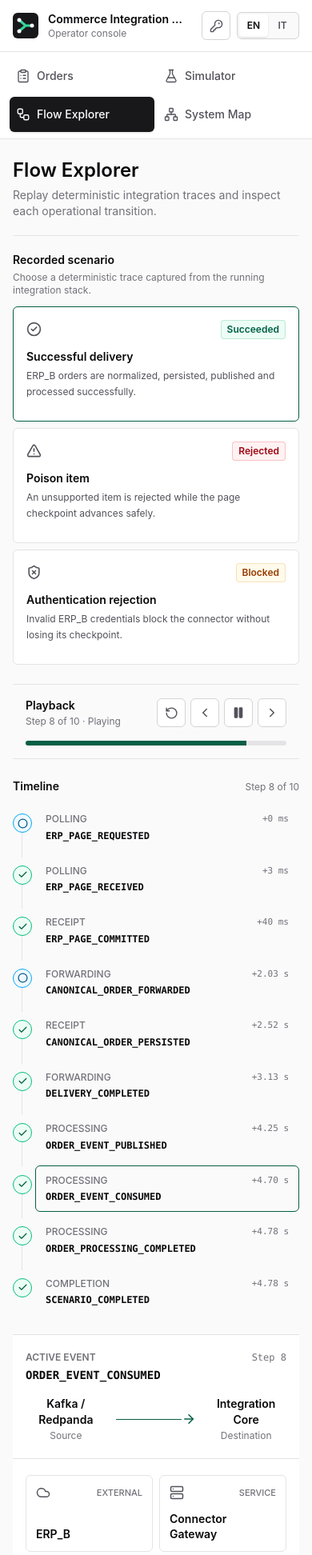
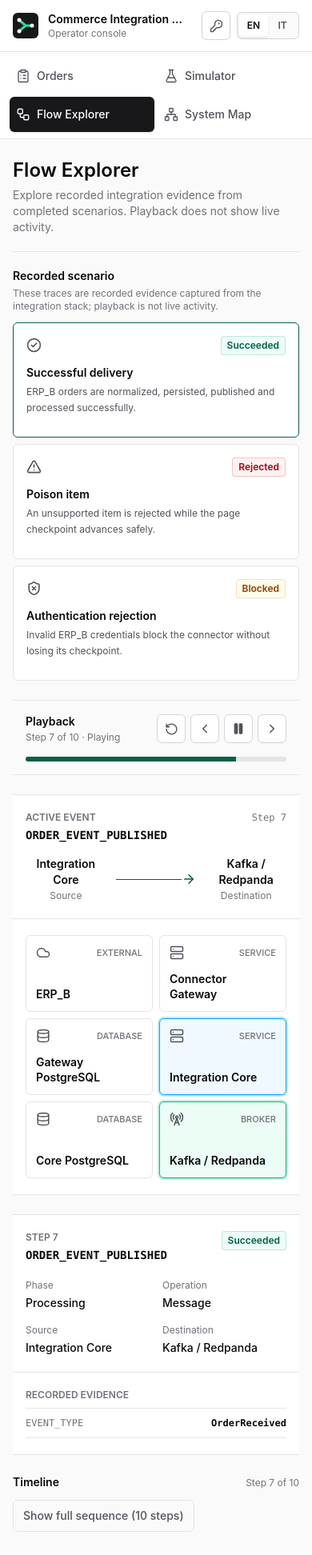
Before and after one commit to PietroRussoD/commerce-integration-hub, a React (Vite) app in the folder apps/operator-console/: page /flow-explorer in a window 390 px wide. Shown: the top 1944 px of the page at 80% size. Built offline with nearby package versions, Linux system fonts and the light colour scheme.

Commit message:
✨ Improve mobile flow exploration

```diff
--- a/apps/operator-console/src/features/flow-explorer/FlowStepDetails.tsx
+++ b/apps/operator-console/src/features/flow-explorer/FlowStepDetails.tsx
@@ -4,20 +4,27 @@ import { StatusBadge } from "../../components/ui/StatusBadge";
 import type { FlowParticipant, FlowStep } from "./flowTrace";
 
 export interface FlowStepDetailsProps {
+  readonly idPrefix?: string;
   readonly participants: readonly FlowParticipant[];
+  readonly regionLabel?: string;
   readonly step: FlowStep;
 }
 
-export function FlowStepDetails({ participants, step }: FlowStepDetailsProps) {
+export function FlowStepDetails({ idPrefix = "flow-step-details", participants, regionLabel, step }: FlowStepDetailsProps) {
   const { t } = useTranslation();
   const source = findParticipantLabel(participants, step.sourceParticipantId);
+  const titleId = `${idPrefix}-title`;
   const destination =
     step.targetParticipantId === undefined
       ? t("flowExplorer.stepDetails.outcome")
       : findParticipantLabel(participants, step.targetParticipantId);
 
   return (
-    <section aria-labelledby="flow-step-details-title" className="border-y border-app-border bg-app-surface py-5">
+    <section
+      aria-labelledby={regionLabel === undefined ? titleId : undefined}
+      aria-label={regionLabel}
+      className="border-y border-app-border bg-app-surface py-5"
+    >
       <div className="px-4 sm:px-5">
         <div className="flex flex-wrap items-start justify-between gap-3">
           <div className="min-w-0">
@@ -25,7 +32,7 @@ export function FlowStepDetails({ participants, step }: FlowStepDetailsProps) {
               {t("flowExplorer.stepDetails.step", { sequence: step.sequence })}
             </p>
             <h2
-              id="flow-step-details-title"
+              id={titleId}
               className="mt-1 break-words font-mono text-sm font-semibold text-app-foreground"
             >
               {step.eventType}
--- a/apps/operator-console/src/features/flow-explorer/FlowTimeline.tsx
+++ b/apps/operator-console/src/features/flow-explorer/FlowTimeline.tsx
@@ -1,11 +1,12 @@
 import { Ban, Check, Circle, CircleAlert, type LucideIcon } from "lucide-react";
-import { type KeyboardEvent, useRef } from "react";
+import { type KeyboardEvent, type ReactNode, useRef, useState } from "react";
 import { useTranslation } from "react-i18next";
 
 import type { FlowStep } from "./flowTrace";
 
 export interface FlowTimelineProps {
   readonly activeStepIndex: number;
+  readonly activeStepDetails?: ReactNode;
   readonly onSelectStep: (stepIndex: number) => void;
   readonly steps: readonly FlowStep[];
 }
@@ -24,9 +25,10 @@ const statusClassNames: Record<FlowStep["status"], string> = {
   SUCCEEDED: "border-emerald-500 bg-emerald-50 text-emerald-800",
 };
 
-export function FlowTimeline({ activeStepIndex, onSelectStep, steps }: FlowTimelineProps) {
+export function FlowTimeline({ activeStepIndex, activeStepDetails, onSelectStep, steps }: FlowTimelineProps) {
   const { t } = useTranslation();
   const buttonRefs = useRef<Array<HTMLButtonElement | null>>([]);
+  const [isExpanded, setIsExpanded] = useState(false);
 
   function selectAndFocus(stepIndex: number): void {
     onSelectStep(stepIndex);
@@ -55,7 +57,20 @@ export function FlowTimeline({ activeStepIndex, onSelectStep, steps }: FlowTimel
         </span>
       </div>
 
-      <ol className="mt-3 space-y-1.5">
+      <button
+        type="button"
+        aria-expanded={isExpanded}
+        aria-controls="flow-timeline-steps"
+        onClick={() => setIsExpanded((expanded) => !expanded)}
+        className="mt-3 inline-flex min-h-10 items-center rounded-md border border-app-border px-3 text-sm font-medium text-app-foreground-secondary hover:bg-app-surface-muted focus-visible:outline-2 focus-visible:outline-offset-2 focus-visible:outline-app-brand-focus xl:hidden"
+      >
+        {t(isExpanded ? "flowExplorer.timeline.hideAllSteps" : "flowExplorer.timeline.showAllSteps", { total: steps.length })}
+      </button>
+
+      <ol
+        id="flow-timeline-steps"
+        className={`mt-3 space-y-1.5 ${isExpanded ? "" : "hidden xl:block"}`}
+      >
         {steps.map((step, stepIndex) => {
           const Icon = statusIcons[step.status];
           const isActive = stepIndex === activeStepIndex;
@@ -106,6 +121,11 @@ export function FlowTimeline({ activeStepIndex, onSelectStep, steps }: FlowTimel
                   {step.eventType}
                 </span>
               </button>
+              {isActive && activeStepDetails !== undefined ? (
+                <div data-testid="flow-timeline-active-details" className="mt-3 xl:hidden">
+                  {activeStepDetails}
+                </div>
+              ) : null}
             </li>
           );
         })}
--- a/apps/operator-console/src/locales/en/common.json
+++ b/apps/operator-console/src/locales/en/common.json
@@ -357,7 +357,7 @@
   "flowExplorer": {
     "page": {
       "title": "Flow Explorer",
-      "description": "Replay deterministic integration traces and inspect each operational transition.",
+      "description": "Explore recorded integration evidence from completed scenarios. Playback does not show live activity.",
       "loading": "Loading recorded flow",
       "error": "Unable to load the recorded flow",
       "retry": "Retry"
@@ -382,6 +382,9 @@
       "ariaLabel": "Event sequence",
       "title": "Timeline",
       "progress": "Step {{current}} of {{total}}",
+      "showAllSteps": "Show full sequence ({{total}} steps)",
+      "hideAllSteps": "Hide full sequence",
+      "selectedDetails": "Details for selected step",
       "stepLabel": "Step {{sequence}}, {{eventType}}, {{status}}",
       "phases": {
         "POLLING": "Polling",
@@ -398,6 +401,7 @@
       }
     },
     "stepDetails": {
+      "activeRegion": "Current active step details",
       "step": "Step {{sequence}}",
       "phase": "Phase",
       "kind": "Operation",
@@ -434,7 +438,7 @@
     },
     "scenarios": {
       "title": "Recorded scenario",
-      "description": "Choose a deterministic trace captured from the running integration stack.",
+      "description": "These traces are recorded evidence captured from the integration stack; playback is not live activity.",
       "items": {
         "erp-b-success": {
           "title": "Successful delivery",
--- a/apps/operator-console/src/locales/it/common.json
+++ b/apps/operator-console/src/locales/it/common.json
@@ -357,7 +357,7 @@
   "flowExplorer": {
     "page": {
       "title": "Esplorazione flussi",
-      "description": "Riproduci tracce di integrazione deterministiche e analizza ogni transizione operativa.",
+      "description": "Esplora le evidenze registrate di scenari completati. La riproduzione non mostra attività in tempo reale.",
       "loading": "Caricamento del flusso registrato",
       "error": "Impossibile caricare il flusso registrato",
       "retry": "Riprova"
@@ -382,6 +382,9 @@
       "ariaLabel": "Sequenza degli eventi",
       "title": "Sequenza",
       "progress": "Passaggio {{current}} di {{total}}",
+      "showAllSteps": "Mostra la sequenza completa ({{total}} passaggi)",
+      "hideAllSteps": "Nascondi la sequenza completa",
+      "selectedDetails": "Dettagli del passaggio selezionato",
       "stepLabel": "Passaggio {{sequence}}, {{eventType}}, {{status}}",
       "phases": {
         "POLLING": "Interrogazione",
@@ -398,6 +401,7 @@
       }
     },
     "stepDetails": {
+      "activeRegion": "Dettagli del passaggio attivo",
       "step": "Passaggio {{sequence}}",
       "phase": "Fase",
       "kind": "Operazione",
@@ -434,7 +438,7 @@
     },
     "scenarios": {
       "title": "Scenario registrato",
-      "description": "Scegli una traccia deterministica acquisita dallo stack di integrazione in esecuzione.",
+      "description": "Le tracce sono evidenze registrate dallo stack di integrazione; la riproduzione non mostra attività in tempo reale.",
       "items": {
         "erp-b-success": {
           "title": "Consegna completata",
--- a/apps/operator-console/src/pages/flow-explorer/FlowExplorerPage.tsx
+++ b/apps/operator-console/src/pages/flow-explorer/FlowExplorerPage.tsx
@@ -39,6 +39,7 @@ export function FlowExplorerPage() {
 }
 
 function FlowExplorerContent({ trace }: { trace: FlowTrace }) {
+  const { t } = useTranslation();
   const playback = useFlowPlayback(trace);
 
   return (
@@ -54,16 +55,28 @@ function FlowExplorerContent({ trace }: { trace: FlowTrace }) {
         stepCount={trace.steps.length}
       />
 
-      <div className="mt-6 grid min-w-0 gap-6 xl:grid-cols-[19rem_minmax(0,1fr)]">
+      <div className="mt-6 grid min-w-0 gap-6 xl:grid-cols-[minmax(0,1fr)_19rem]">
+        <div className="min-w-0 space-y-6">
+          <FlowStage activeStep={playback.activeStep} participants={trace.participants} />
+          <FlowStepDetails
+            step={playback.activeStep}
+            participants={trace.participants}
+            regionLabel={t("flowExplorer.stepDetails.activeRegion")}
+          />
+        </div>
         <FlowTimeline
           steps={trace.steps}
           activeStepIndex={playback.state.activeStepIndex}
           onSelectStep={playback.selectStep}
+          activeStepDetails={
+            <FlowStepDetails
+              step={playback.activeStep}
+              participants={trace.participants}
+              idPrefix="flow-step-details-inline"
+              regionLabel={t("flowExplorer.timeline.selectedDetails")}
+            />
+          }
         />
-        <div className="min-w-0 space-y-6">
-          <FlowStage activeStep={playback.activeStep} participants={trace.participants} />
-          <FlowStepDetails step={playback.activeStep} participants={trace.participants} />
-        </div>
       </div>
     </div>
   );
```
Also changed, not shown: 2 other files (tests, documents, lock files or other folders).
